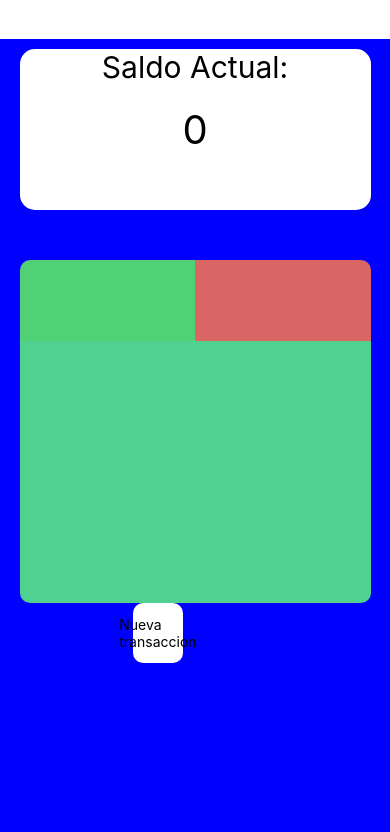
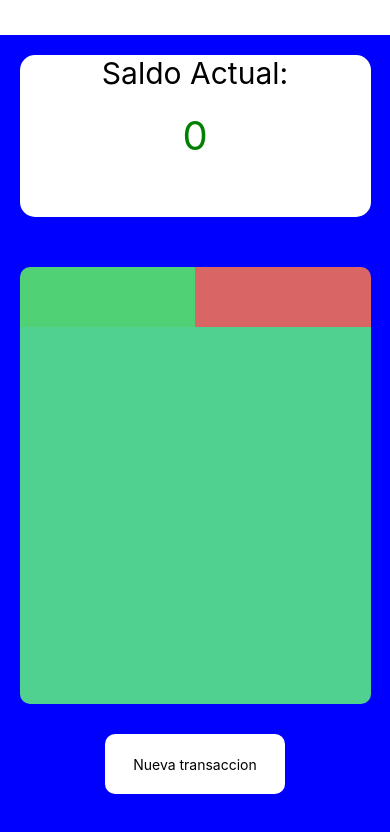
Before and after one commit to kuvii/MyBudget, a React Native app: screen / in a window 390 px wide. Shown: the top 832 px of the page. Built offline with nearby package versions, Linux system fonts and the light colour scheme.

Commit message:
Feat(TransactionList): Style Changes

```diff
--- a/App.js
+++ b/App.js
@@ -12,17 +12,16 @@ export default function App() {
   const [transaction, setTransaction] = useState(initTransaction)
   const [totalBalance, setTotalBalance] = useState(0)
 
-
-
+  const balanceStyle = totalBalance >= 0 ? styles.positiveAmount : styles.negativeAmount
   return (
     <View style={styles.container}>
 
       <View style={styles.totalBalanceStyle} >
         <Text style={styles.actualBalance}>Saldo Actual:</Text>
-        <Text style={styles.amount} >{totalBalance}</Text>
+        <Text style={balanceStyle} >{totalBalance}</Text>
       </View>
 
-      <TransactionList transaction={transaction} setTransaction={setTransaction} />
+      <TransactionList transaction={transaction} setTransaction={setTransaction}  setTotalBalance={setTotalBalance} />
 
 
     </View>
@@ -35,7 +34,7 @@ const styles = StyleSheet.create({
     backgroundColor: 'blue',
     flex: 1,
     justifyContent: 'flex-start',
-    marginTop: '10%',
+    marginTop: 35,
   },
   totalBalanceStyle: {
     alignItems: 'center',
@@ -43,14 +42,21 @@ const styles = StyleSheet.create({
     borderRadius: 15,
     flexDirection: 'column',
     height: '20%',
-    marginTop: 10,
+    marginTop: 20,
     width: '90%',
   },
   actualBalance: {
     fontSize: 30,
   },
-  amount: {
+  positiveAmount: {
+    color: 'green',
     margin: 20,
     fontSize: 40,
   },
+  negativeAmount: {
+    color: 'red',
+    margin: 20,
+    fontSize: 40,
+  }
+
 });
--- a/components/TransactionList.jsx
+++ b/components/TransactionList.jsx
@@ -9,7 +9,7 @@ import {
   TextInput,
   View,
   FlatList} from 'react-native';
-const TransactionList = ({transaction, setTransaction}) => {
+const TransactionList = ({transaction, setTransaction, setTotalBalance}) => {
 
   const [show, setShow] = useState(true)
   const [entryList, setEntryList] = useState([])
@@ -34,11 +34,14 @@ const TransactionList = ({transaction, setTransaction}) => {
     setTransaction({...transaction, amount: 0, description: "", date: ""})
   }
 
-  const Transaction = () => {
-    <View style={styles.transaction} >
-      <Transaction/>
-    </View>
+  const calculateTotalBalance = () =>{
+    const negativeBalance = spentList.map((x) => {return parseFloat(x.amount)}).reduce((acc, current) => acc + current, 0)
+    const positiveBalance = entryList.map((x) => {return parseFloat(x.amount)}).reduce((acc, current) => acc + current, 0)
+    const result = positiveBalance + negativeBalance
+    setTotalBalance(result)
   }
+
+  calculateTotalBalance()
   const entry =
   <FlatList
   style={styles.entryPanel}
@@ -117,6 +120,7 @@ const TransactionList = ({transaction, setTransaction}) => {
 
 const styles = StyleSheet.create({
   transactionList: {
+    flex:1,
     alignItems: 'center',
     borderRadius: 10,
     justifyContent: 'center',
@@ -127,7 +131,7 @@ const styles = StyleSheet.create({
   selector: {
     alignItems: 'flex-start',
     flexDirection: 'row',
-    height: '20%',
+    height: 60,
     width: '100%',
   },
   selectionStyle: {
@@ -145,10 +149,10 @@ const styles = StyleSheet.create({
   },
   spentPanel: {
     backgroundColor: "#DA6590",
+    borderBottomLeftRadius: 10,
+    borderBottomRightRadius: 10,
+    height: '80%',
     width: '100%',
-    height: '80%',
-    borderBottomRightRadius: 10,
-    borderBottomLeftRadius: 10,
   },
   entryColor: {
     backgroundColor: "#51D175"
@@ -184,7 +188,8 @@ const styles = StyleSheet.create({
     borderRadius: 10,
     justifyContent: 'center',
     height: 60,
-    width: '40%',
+    width: 180,
+    marginTop: 30
   },
   transaction: {
     alignItems: 'center',
```
